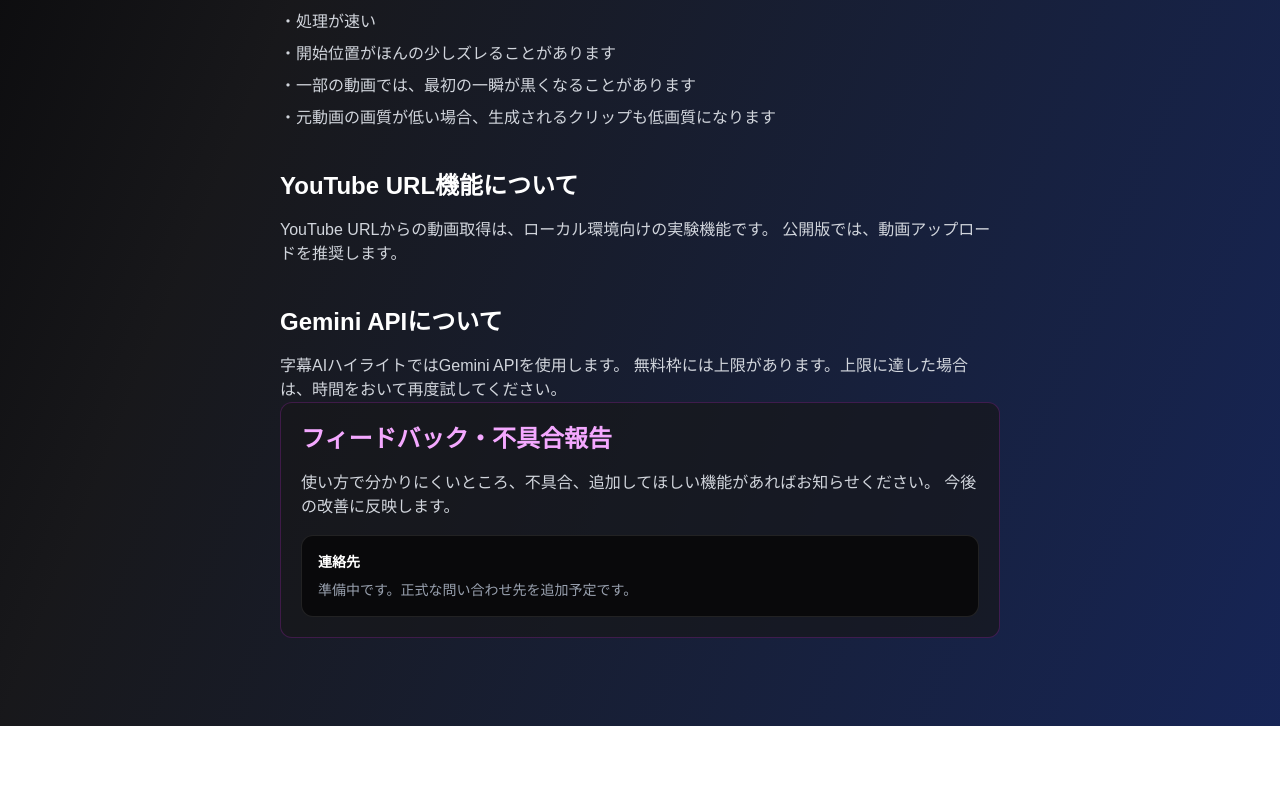
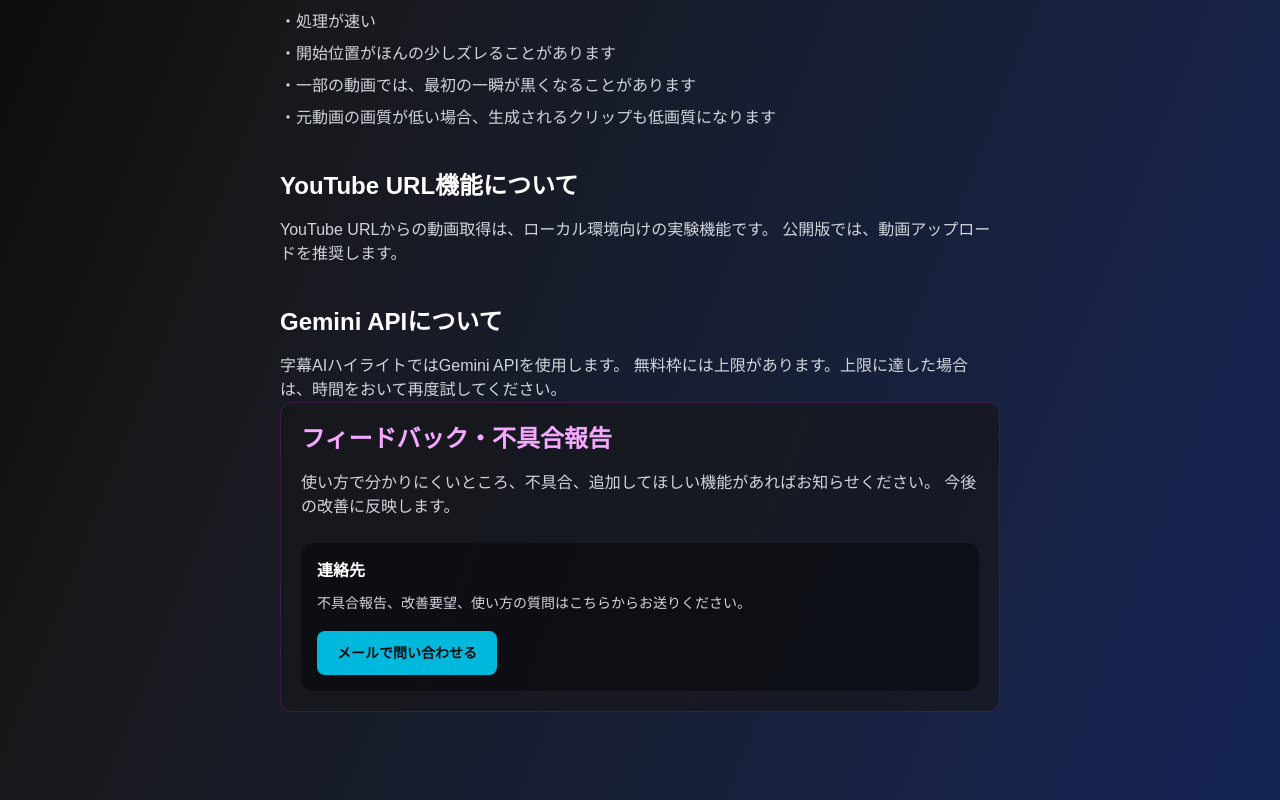
Before and after one commit to hiro042355/easyslice-ai, a Next.js app: page /guide in a window 1280 px wide. Shown: the part 2452-3252 px from the top of the page. Before the commit the page ends 3178 px from the top, so only its background shows below. Built offline with nearby package versions, Linux system fonts and the light colour scheme.

Commit message:
Add guide video and feedback contact

```diff
--- a/app/guide/page.tsx
+++ b/app/guide/page.tsx
@@ -185,15 +185,22 @@ export default function GuidePage() {
     今後の改善に反映します。
   </p>
 
-  <div className="rounded-xl border border-white/10 bg-zinc-950 p-4 text-sm text-gray-300">
-    <p className="font-semibold text-white">
-      連絡先
-    </p>
+<div className="mt-6 rounded-xl bg-black/40 p-4">
+  <p className="font-semibold text-white">
+    連絡先
+  </p>
 
-    <p className="mt-2 text-gray-400">
-      準備中です。正式な問い合わせ先を追加予定です。
-    </p>
-  </div>
+  <p className="mt-2 text-sm leading-6 text-gray-300">
+    不具合報告、改善要望、使い方の質問はこちらからお送りください。
+  </p>
+
+  <a
+    href="mailto:nexcut.ai@gmail.com"
+    className="mt-4 inline-block rounded-lg bg-cyan-500 px-5 py-3 text-sm font-semibold text-zinc-950 transition hover:bg-cyan-400"
+  >
+    メールで問い合わせる
+  </a>
+</div>
 </section>
       </div>
     </main>
--- a/app/page.tsx
+++ b/app/page.tsx
@@ -1302,7 +1302,7 @@ const downloadThumbnail = async (clipIndex: number) => {
   href="/guide#video"
   className="inline-block text-sm font-semibold text-pink-300 hover:text-pink-200"
 >
-  3分で使い方を見る
+  2分で使い方を見る
 </a>
 </div>
 <p className="text-zinc-400 text-sm mt-2">
@@ -1999,20 +1999,23 @@ const downloadThumbnail = async (clipIndex: number) => {
         </p>
       </div>
 
+     <div className="flex flex-wrap gap-2">
   <button
     type="button"
     onClick={() => copyText(transcriptText)}
-        className="rounded-lg bg-sky-600 px-3 py-1 text-xs font-semibold text-white hover:bg-sky-500"
+    className="rounded-lg bg-sky-600 px-3 py-2 text-xs font-semibold text-white hover:bg-sky-500"
   >
     コピー
   </button>
+
   <button
     type="button"
     onClick={() => copyText(transcriptToSrt(transcriptText))}
-  className="rounded-lg bg-cyan-600 px-3 py-1 text-xs font-semibold text-white hover:bg-cyan-500"
+    className="rounded-lg bg-cyan-600 px-3 py-2 text-xs font-semibold text-white hover:bg-cyan-500"
   >
     SRTコピー
   </button>
+</div>
 <button
   type="button"
  onClick={async () => {
```
Lines whose indentation alone changed are shown as unchanged.
